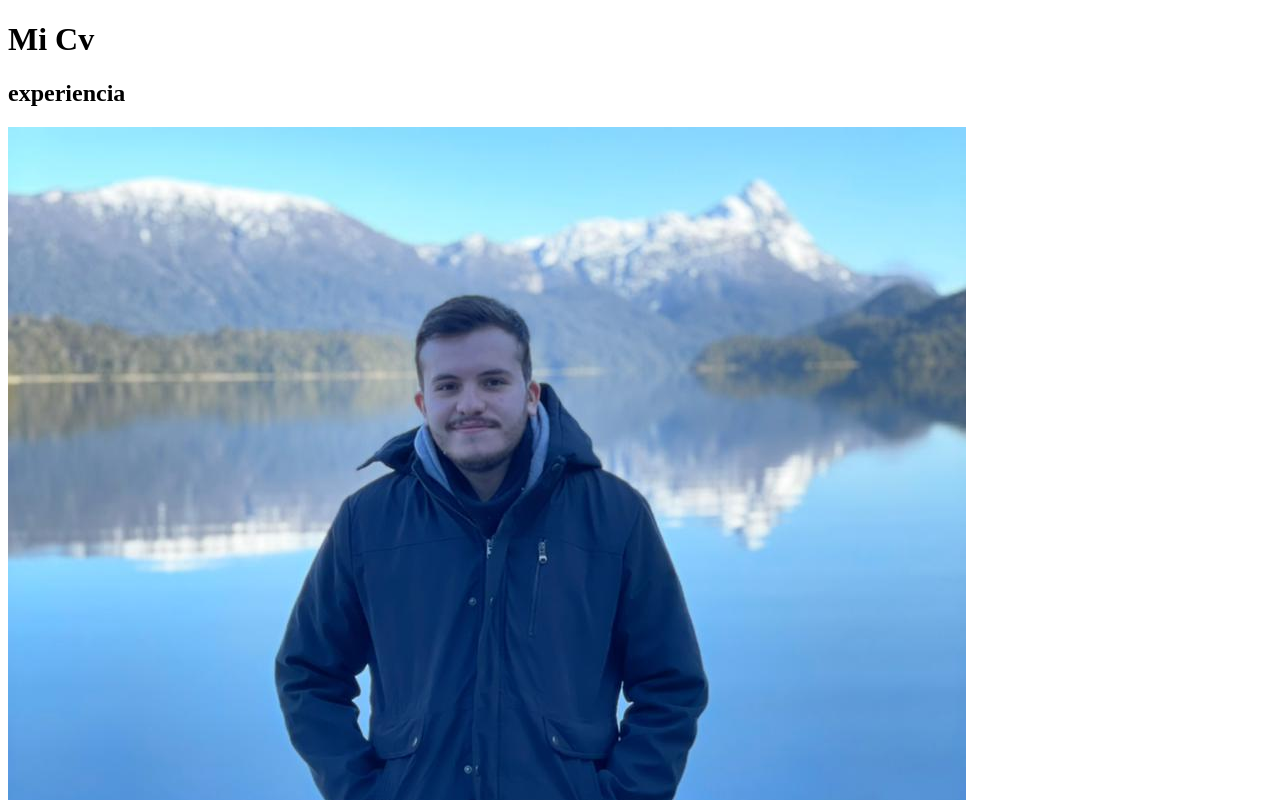
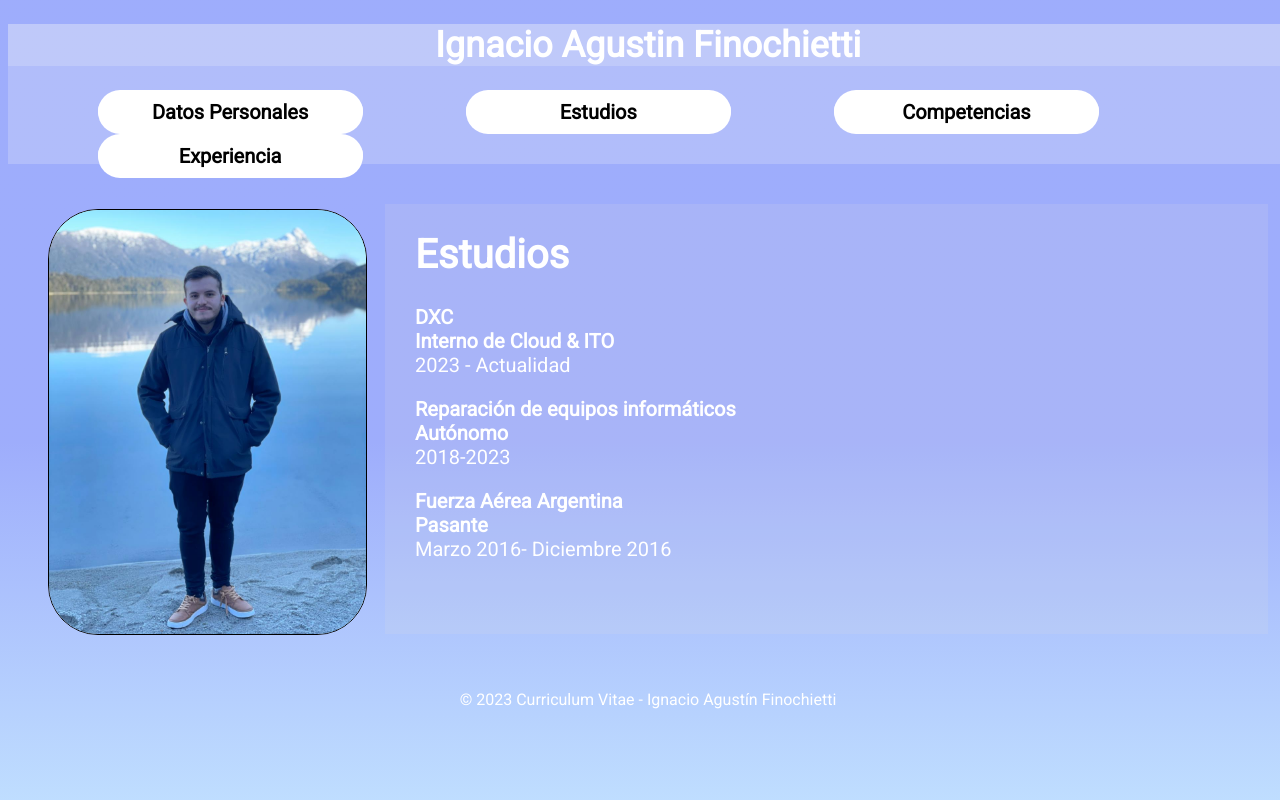
Before and after one commit to ignacioFinochietti/IgnacioFinochiettiCV, a plain HTML site: page indexExperiencia.html in a window 1280 px wide. Shown: the top 800 px of the page. Drawn offline with Linux system fonts and the light colour scheme.

Commit message:
Add files via upload

```diff
--- /dev/null
+++ b/estilosindex.css
@@ -0,0 +1,155 @@
+body {
+    width: 100%; ;
+    height: 100vh;
+    background: linear-gradient(180deg, rgba(106, 129, 250, 0.65) 53.12%, rgba(161, 210, 255, 0.65) 99.99%, rgba(161, 210, 255, 0.00) 100%), linear-gradient(0deg, rgba(161, 238, 255, 0.00) 0%, rgba(161, 238, 255, 0.00) 100%);
+    font-family: Roboto;
+    box-sizing: border-box;
+    flex-direction: column;
+    gap: 22px;
+}
+
+.header{
+    width: 100%; ;
+    height: 140px;
+    background: rgba(245, 245, 245, 0.218);
+
+}
+
+.header h1{
+    color: #ffffff;
+    background: rgba(245, 245, 245, 0.208);
+    text-align: center;
+    font-family: Roboto;
+    font-size: 36px;
+    font-style: normal;
+    font-weight: 600;
+    text-align: center;
+    justify-content: center;
+}
+
+header li{
+
+    display: inline;
+    border-radius: 90px;
+    height: 400px;
+    width: 320px;
+    top: 108px;
+
+
+    background: #FFF;
+    text-align: center;
+    font-family: Roboto;
+    font-size: 24px;
+    font-style: normal;
+    font-weight: 600;
+    margin: 4%;
+
+}
+
+.imagen{
+    flex: 1; /* Ocupa el espacio disponible en la proporción deseada */
+    padding: 20px;
+    width: 317px;
+    height: 400px;
+    top: 237px;
+    left: 20px;
+    border-radius: 50px;
+    border: 1px;
+
+}
+
+.imagen img{
+    border-radius: 50px;
+    border: 1px solid #000;
+    background: url(<path-to-image>), lightgray 50% / cover no-repeat;
+    width: 317px;
+    overflow: hidden; /* Oculta cualquier parte de la imagen fuera del contenedor circular */
+    }
+
+.fototexto{
+    display: flex;
+    align-items: center; /* Alinea verticalmente la imagen y el texto */
+    margin: 20px;
+    margin: 0; /* Elimina el espacio predeterminado alrededor del párrafo */
+    height: auto; /* Mantiene la relación de aspecto de la imagen */
+    margin: 20px;
+}
+
+
+.texto{
+    margin-top: 20px;
+    width: 80%;
+    height: 430px;
+
+    background: rgba(217, 217, 217, 0.15);
+    color: #FFF;
+    text-align: center;
+    font-family: Roboto;
+    font-size: 24px;
+    font-style: normal;
+    font-weight: 600;
+    line-height: normal;
+
+}
+
+.textodif{
+    margin-top: 20px;
+    width: 80%;
+    height: 430px;
+    padding-left: 30px;
+    background: rgba(217, 217, 217, 0.15);
+    color: #FFF;
+    text-align: justify;
+    font-family: Roboto;
+    font-size: 20px;
+    font-style: normal;
+    font-weight: bolder;
+    line-height: normal;
+
+}
+
+.textodif li{
+margin-top: 20px;
+}
+
+.texto h1{
+    color: #FFF;
+    text-align: center;
+    font-family: Roboto;
+    font-size: 36px;
+    font-style: normal;
+    font-weight: 600;
+    line-height: normal;
+}
+
+.variante1 {
+    font-weight:bold;
+}
+
+.ligero {
+    font-weight: lighter; /* Establece el estilo ligero (light) */
+    }
+
+.boton {
+    width: 225px;
+    text-align: center;
+    text-decoration: none;
+    display: inline-block;
+    padding: 10px 20px;
+    font-size: 20px;
+    background-color:#fff ;
+    color: #000000;
+    border-radius: 90px;
+    cursor: pointer;
+    transition: background-color 0.5s ease;
+}
+
+.boton:hover {
+    background-color: #6d9acb;
+}
+footer {
+  text-align: center; /* Centra horizontalmente el contenido del footer */
+  color: white; /* Cambia el color del texto según tus preferencias */
+  padding: 20px; /* Agrega relleno para espaciar el contenido del footer */
+  margin-top: auto; /* Centra verticalmente el footer */
+}
--- a/indexExperiencia.html
+++ b/indexExperiencia.html
@@ -3,22 +3,41 @@
 <head>
     <meta charset="UTF-8">
     <meta name="viewport" content="width=device-width, initial-scale=1.0">
-    <title>Mi curriculum</title>
+    <title>Finochietti Ignacio CV</title>
+    <link href="https://fonts.googleapis.com/css?family=Roboto&display=swap" rel="stylesheet">
+    <link rel="stylesheet" type="text/css" href="estilosindex.css">
 </head>
+
 <body>
-    <h1>Mi Cv</h1>
-    <h2>experiencia</h2>
-    <img src="imagenes/1630538786768.jpg" alt="Foto para el Cv">
 
-    <ul>
-        <a href="index.html"><li>Datos personales</li></a>
-        <a href="indexCompetencia.html"><li>competencias</li></a>
-        <a href="indexEducacion.html"><li>educacion</li></a>
-        <a href="indexExperiencia.html"><li>experiencia</li></a>
-    </ul>
+    <header class="header">
+        <div class="titulonombre">
+            <h1>Ignacio Agustin Finochietti</h1>
+        </div>
+        <div>
+            <ul >
+                <li> <a class="boton" href="index.html">Datos Personales</a></li>
+                <li> <a class="boton" href="indexEducacion.html">Estudios</a></li>
+                <li> <a class="boton" href="indexCompetencia.html">Competencias</a></li>
+                <li> <a class="boton" href="indexExperiencia.html">Experiencia</a></li>
+            </ul>
+        </div>
+    </header>
+<div class="fototexto">
+    <div class="imagen">
+        <img src="Foto para el cv.jpg" alt="Mi foto">
+    </div>
 
-    <h1>Docente</h1>
-    <li>Docente<a href="https://www.uade.edu.ar/" target="_blank">uade</a>></li>
+    <div class="textodif">
+        <h1><strong>Estudios</strong></h1>
+        <p>DXC<br> <span class="variante1">Interno de Cloud & ITO</span><br> <span class="ligero">2023 - Actualidad</span></p>
+        <p>Reparación de equipos informáticos<br> <span class="variante1">Autónomo</span><br> <span class="ligero">2018-2023</span></p>
+        <p>Fuerza Aérea Argentina<br> <span class="variante1">Pasante</span><br> <span class="ligero">Marzo 2016- Diciembre 2016</span></p>
+    </div>
+</div>
 
+    <footer class="pie_de_pagina">
+        <p> © 2023 Curriculum Vitae - Ignacio Agustín Finochietti</p>
+    </footer>
 </body>
 </html>
```
Also changed, not shown: index.html (+33 -11 lines), indexCompetencia.html (+37 -10 lines), indexEducacion.html (+31 -10 lines), Foto para el cv.jpg (added).
